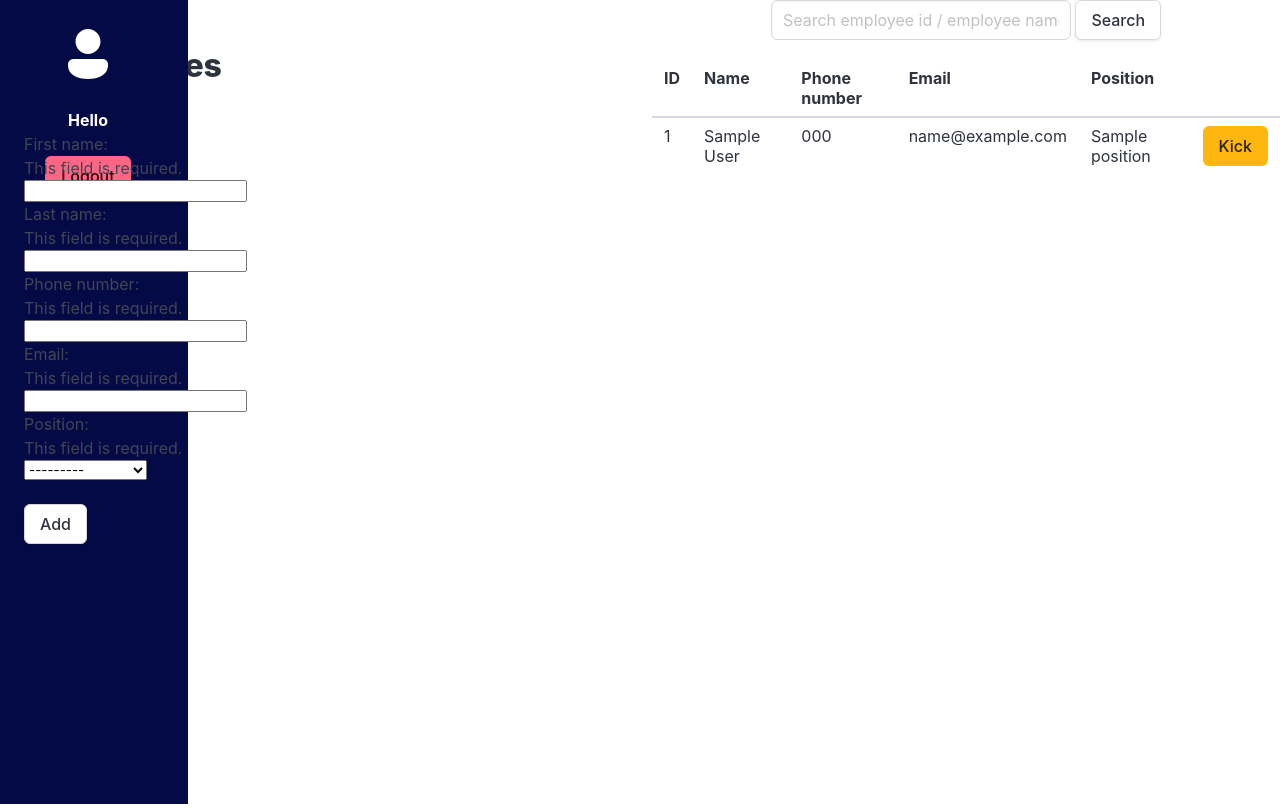
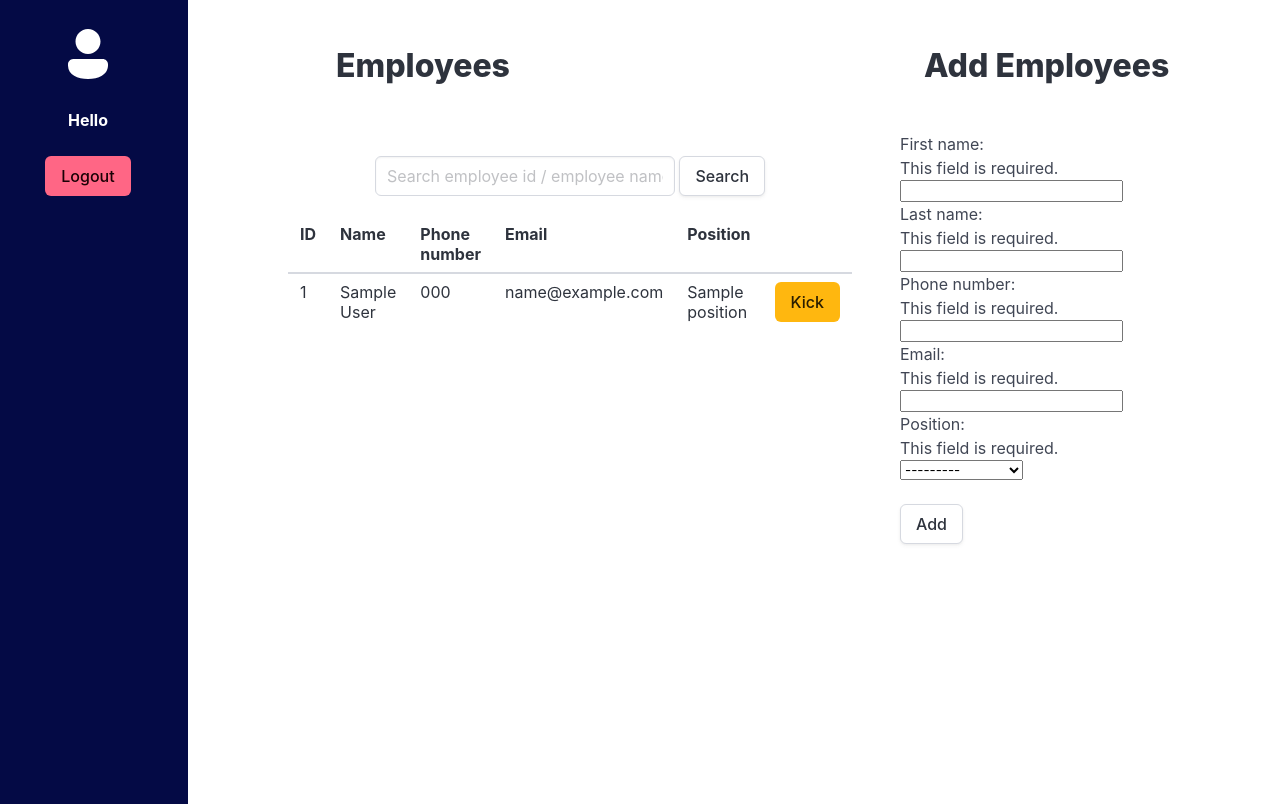
Before and after one commit to Cninathip/severdev, a Django app: page /rent/employee in a window 1280 px wide. Run offline with Django 5.2, Linux system fonts and the light colour scheme; tables that the repository leaves empty hold one stand-in row (values such as "Sample post").

Commit message:
fixed employee manage page

```diff
--- a/rentalcars/rent/templates/employee.html
+++ b/rentalcars/rent/templates/employee.html
@@ -31,21 +31,11 @@
             </div>
         </aside>
 
-        <div class="column">
+        <div class="column"  style="padding-left: 300px;">
             <section class="section">
                 <h1 class="title" id="title">Employees</h1>
             </section>
-            <div class="container pl-5">
-                <form method="POST">
-                    {% csrf_token %}
-                    {{form}}
-                    <br>
-                    <input class="button" type="submit" value="Add">
-                </form>
-            </div>
-        </div>
-
-        <div class="column">
+            <br>
             <div class="container has-text-centered">
                 <form action="{% url 'employee' %}">
                     <input class="input" type="text" name="search_id" placeholder="Search employee id / employee name"
@@ -78,6 +68,22 @@
                 </table>
             </div>
         </div>
+
+        <div class="column">
+            <section class="section">
+                <h2 class="title" id="title">Add Employees</h2>
+            </section>
+            <div class="container pl-5">
+                <form method="POST">
+                    {% csrf_token %}
+                    {{form}}
+                    <br>
+                    <input class="button" type="submit" value="Add">
+                </form>
+            </div>
+        </div>
+
+
     </div>
 
 
```
